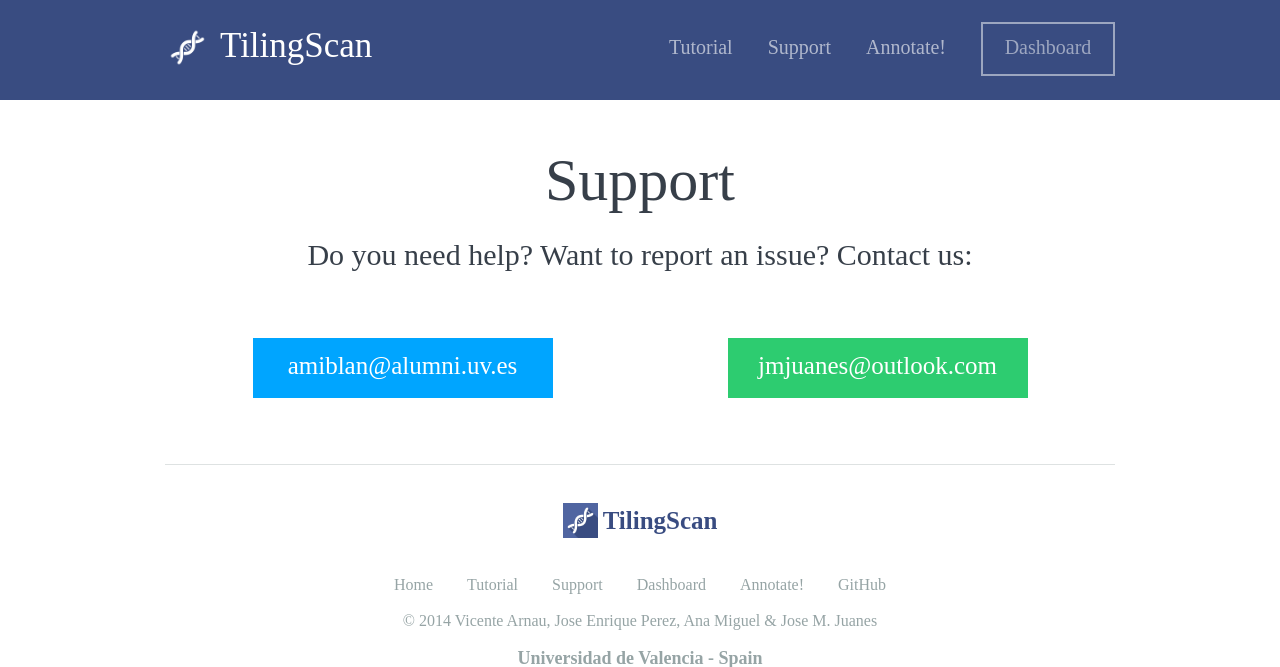
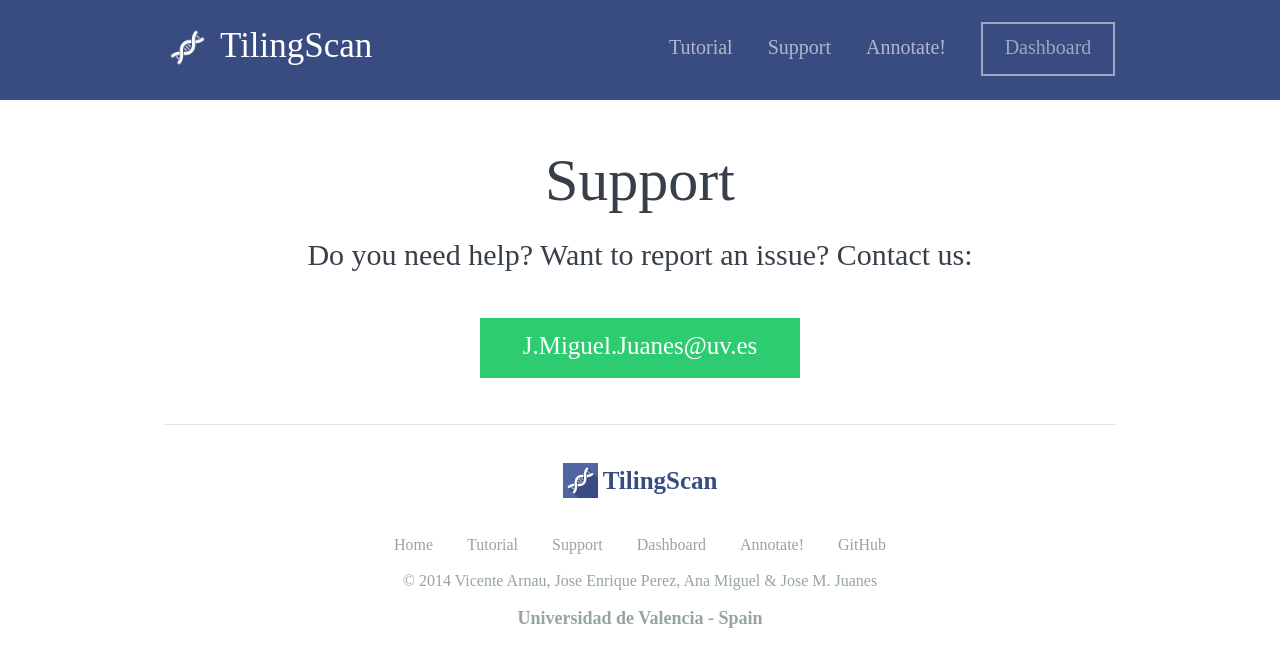
Before and after one commit to TilingScan/tilingscan, a PHP site: page /support in a window 1280 px wide. Shown: the top 667 px of the page. Run offline with PHP 8.4, Linux system fonts and the light colour scheme; some libraries are stand-ins or nearby versions.

Commit message:
More changes

```diff
--- a/css/style.css
+++ b/css/style.css
@@ -214,7 +214,7 @@ small { font-size: 15px; color: #96a4a5; }
 .table-cell { display: table-cell; padding: 20px; text-align: center; }
 
 /* Boton */
-.table-btn { width: 300px; height: 60px; font-size: 25px; }
+.table-btn { width: 320px; height: 60px; font-size: 25px; }
 .table-btn { color: #ffffff; display: inline-block; line-height: 56px; }
 .table-btn { text-decoration: none; text-align: center; position: relative; }
 .table-btn { opacity: 1.0; }
--- a/src/config.php
+++ b/src/config.php
@@ -23,7 +23,7 @@
 	define('_COPY', 'Univ. de Valencia, SPAIN');
 
 	//Carpeta de datos
-	define('_DATA', 'data/');
+	define('_DATA', '../data/');
 
 	//Carpeta temporal
 	define('_TEMP', 'temp/');
--- a/src/theme/foot.php
+++ b/src/theme/foot.php
@@ -22,8 +22,8 @@
 	<br><br>
 
 	<!-- Autores -->
-	&copy; 2014 Vicente Arnau, Jose Enrique Perez, Ana Miguel &
-	<a href="http://www.jmjuanes.es" class="foot-text" target="_blank" >Jose M. Juanes</a>
+	&copy; 2014 Vicente Arnau, Jose Enrique Perez, Ana Miguel &amp;
+	<a href="http://jm.juanes.xyz" class="foot-text" target="_blank" >Jose M. Juanes</a>
 
 	<!-- Universidad -->
 	<br><br><a href="http://www.uv.es/" target="_blank" class="foot-uv">Universidad de Valencia - Spain</a>
--- a/support.php
+++ b/support.php
@@ -27,17 +27,14 @@
 			<br><br><br>
 
 			<!-- Tabla -->
-			<div class="table" align="center">
+			<div align="center">
 
-				<!-- Celda Tutorial -->
+				<!-- Celda Soporte
 				<div class="table-cell">
 					<a href="mailto:amiblan@alumni.uv.es" class="table-btn background-blue">amiblan@alumni.uv.es</a>
 				</div>
-
-				<!-- Celda Soporte -->
-				<div class="table-cell">
-					<a href="mailto:jmjuanes@outlook.com" class="table-btn background-green">jmjuanes@outlook.com</a>
-				</div>
+				 -->
+				<div class="table-btn background-green">J.Miguel.Juanes@uv.es</div>
 
 			</div>
 
```
Also changed, not shown: 1 other file.
